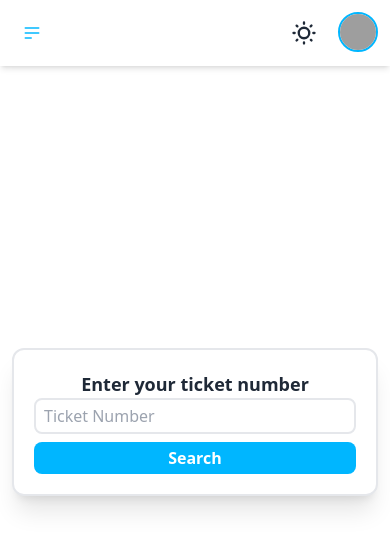
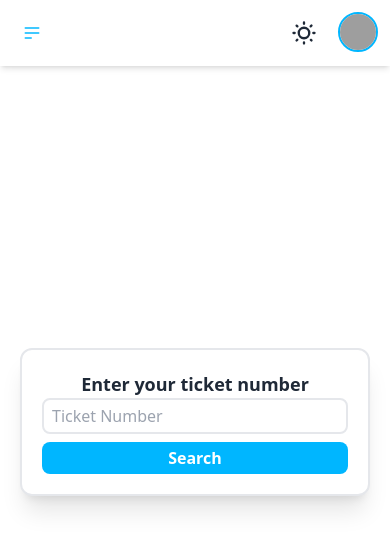
Before and after one commit to mangosain/Grievance-Portal, a Next.js app: page /status in a window 390 px wide. Shown: the top 550 px of the page. Built offline with nearby package versions, Linux system fonts and the light colour scheme; no server answers; grey boxes are pictures that could not be loaded.

Commit message:
minor UI changes

```diff
--- a/app/status/page.tsx
+++ b/app/status/page.tsx
@@ -89,7 +89,7 @@ const TrackStatus = () => {
   };
 
   return (
-    <div className="min-h-screen w-full flex flex-col justify-center items-center p-3">
+    <div className="min-h-screen w-full flex flex-col justify-center items-center p-5">
       <div className="bg-white shadow-xl p-5 rounded-xl border-2 text-center">
         <form onSubmit={handleSearch}>
           <label className="text-lg font-semibold mb-2" htmlFor="ticketNumber">
@@ -115,7 +115,7 @@ const TrackStatus = () => {
       {/* Display Ticket Data or Error Message */}
       {errorMessage && <p className="text-red-500 mt-4">{errorMessage}</p>}
       {ticketData && (
-        <div className="bg-white shadow-xl p-5 rounded-xl border-2 text-center mt-4 text-ceter">
+        <div className="bg-white shadow-xl p-5 rounded-xl border-2 text-center mt-4 lg:mx-96">
           <h2 className="text-2xl font-bold mb-2">Ticket Data</h2>
           <div className="flex gap-4">
             <h1 className="text-left font-semibold">Name:</h1>
```
